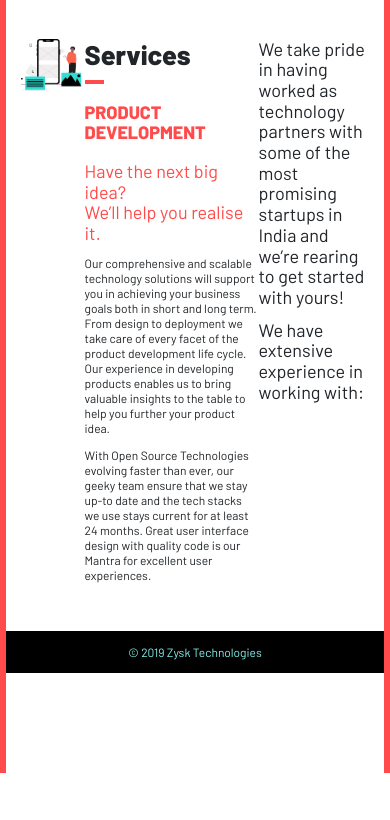
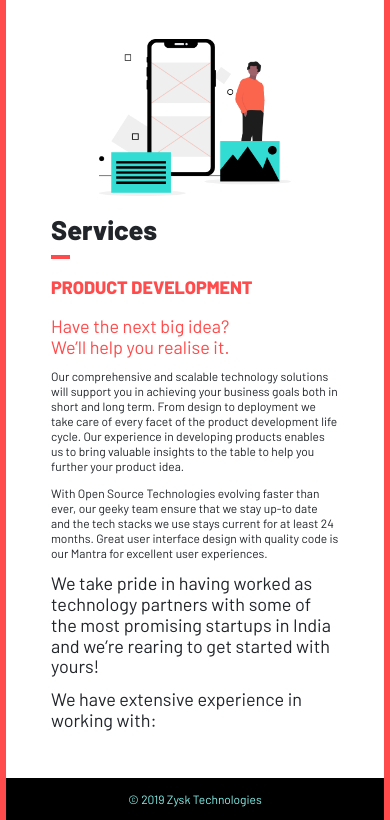
Before and after one commit to zysk/zysk.github.io, a website: page app/services/custom-applications.html in a window 390 px wide. Shown: the part 71-891 px from the top of the page. Before the commit the page ends 844 px from the top, so only its background shows below. Drawn offline with nearby package versions, Linux system fonts and the light colour scheme; files that its build step writes are made by us from their sources.

Commit message:
Fix: Responsiveness for Service pages

```diff
--- a/app/services/custom-applications.html
+++ b/app/services/custom-applications.html
@@ -64,14 +64,15 @@
 
   <section class="container-fluid my-5">
 
-    <div class="service d-flex justify-content-around">
+    <div class="service d-flex justify-content-around flex-wrap">
 
-      <div class="illustration">
+      <div class="illustration mb-4">
         <picture>
-          <img class="img-fluid" src="/images/services/custom-applications@2x.png"
-            alt="Website development illustration">
+          <img class="img-fluid" src="/images/services/custom-applications@2x.png" alt="Product Development">
         </picture>
       </div>
+
+      <div class="w-100 d-lg-none"></div>
 
       <div class="description">
         <h1 class="header">Services</h1>
```
Also changed, not shown: app/services/hybrid-mobile-apps.html (+4 -2 lines), app/services/ui-development.html (+4 -2 lines), app/services/web-development.html (+5 -3 lines).
